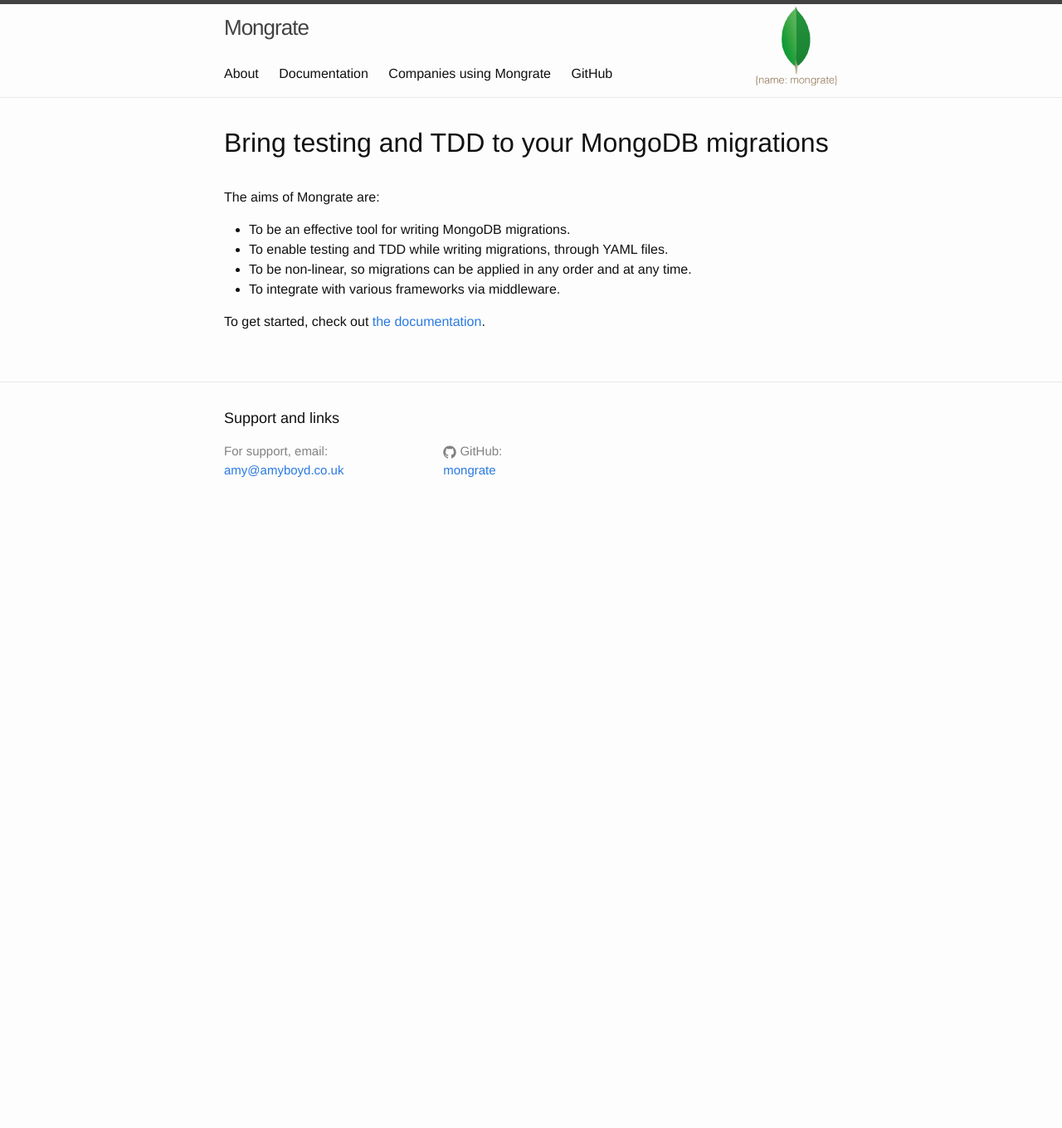
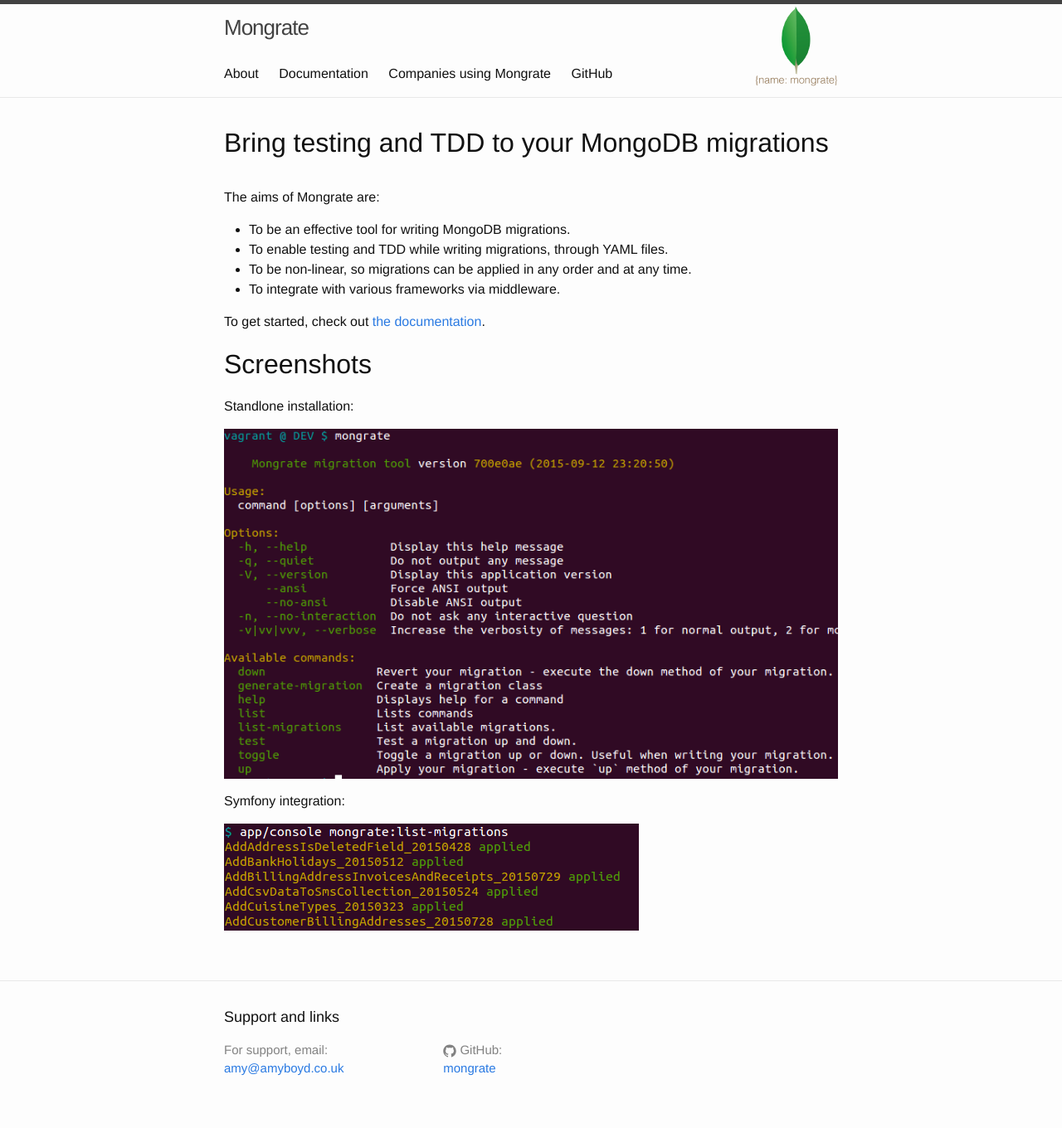
Before and after one commit to mongrate/mongrate.com, a Jekyll site: the page built from pages/index.md, in a window 1280 px wide. Shown: the whole page at 83% size. Built offline with Jekyll 4.4.1, drawn with Linux system fonts in a browser that asks for light colours; before the commit the page ends 900 px from its top, so only the background shows below that.

Commit message:
Add screenshots to the home page.

```diff
--- a/pages/index.md
+++ b/pages/index.md
@@ -12,3 +12,14 @@ The aims of Mongrate are:
 * To integrate with various frameworks via middleware.
 
 To get started, check out [the documentation](docs).
+
+Screenshots
+-----------
+
+Standlone installation:
+
+<img src="/assets/screenshots/standalone.png" />
+
+Symfony integration:
+
+<img src="/assets/screenshots/symfony.png" />
```
Also changed, not shown: assets/screenshots/standalone.png (added), assets/screenshots/symfony.png (added).
